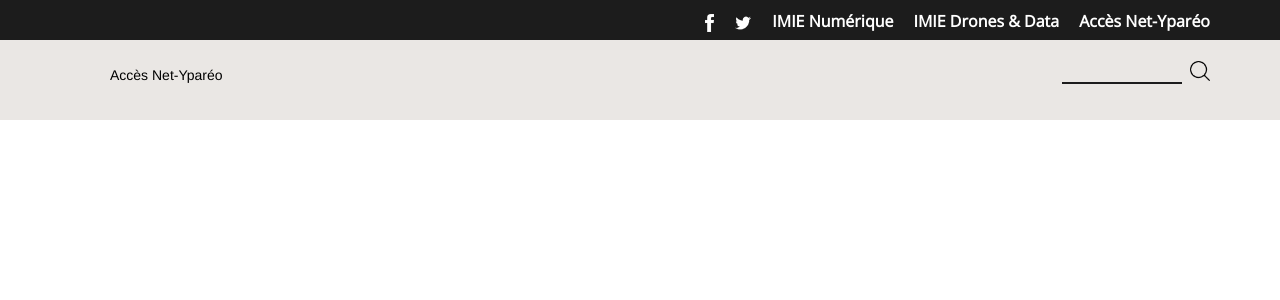
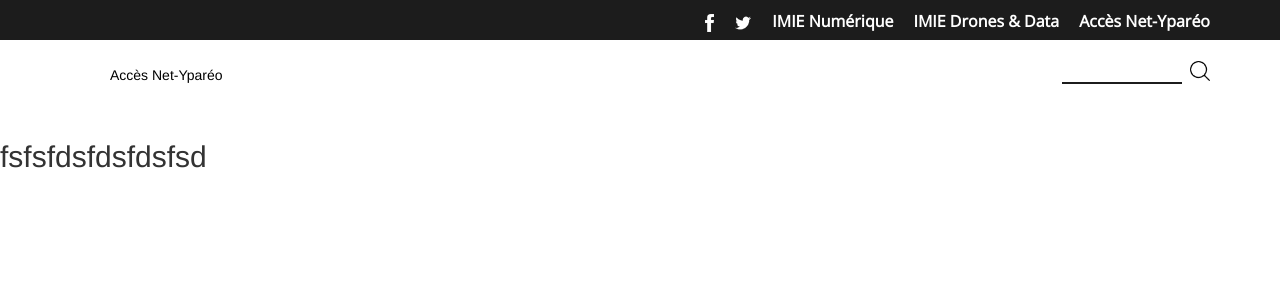
Before and after one commit to Aviortheking/Blog_IMIE, a PHP site: page / in a window 1280 px wide. Shown: the top 300 px of the page. Run offline with PHP 8.4, Linux system fonts and the light colour scheme; some libraries are stand-ins or nearby versions.

Commit message:
color add

```diff
--- a/project/assets/css/style_index.css
+++ b/project/assets/css/style_index.css
@@ -9,7 +9,7 @@ body{
 
 .nav_blog{
 	height: 80px;
-	background-color: #EAE7E4;
+	background-color: white;
 }
 
 .item_nav_imie{
--- a/project/index.php
+++ b/project/index.php
@@ -12,7 +12,11 @@
 </head>
 <body>
 	<?php include('navbar.php'); ?>
-
+    <section>
+        <div class="oui">
+            <h2>fsfsfdsfdsfdsfsd</h2>
+        </div>
+    </section>
 	<script src="https://maxcdn.bootstrapcdn.com/bootstrap/3.3.7/js/bootstrap.min.js" integrity="sha384-Tc5IQib027qvyjSMfHjOMaLkfuWVxZxUPnCJA7l2mCWNIpG9mGCD8wGNIcPD7Txa" crossorigin="anonymous"></script>
 </body>
 </html>
```
